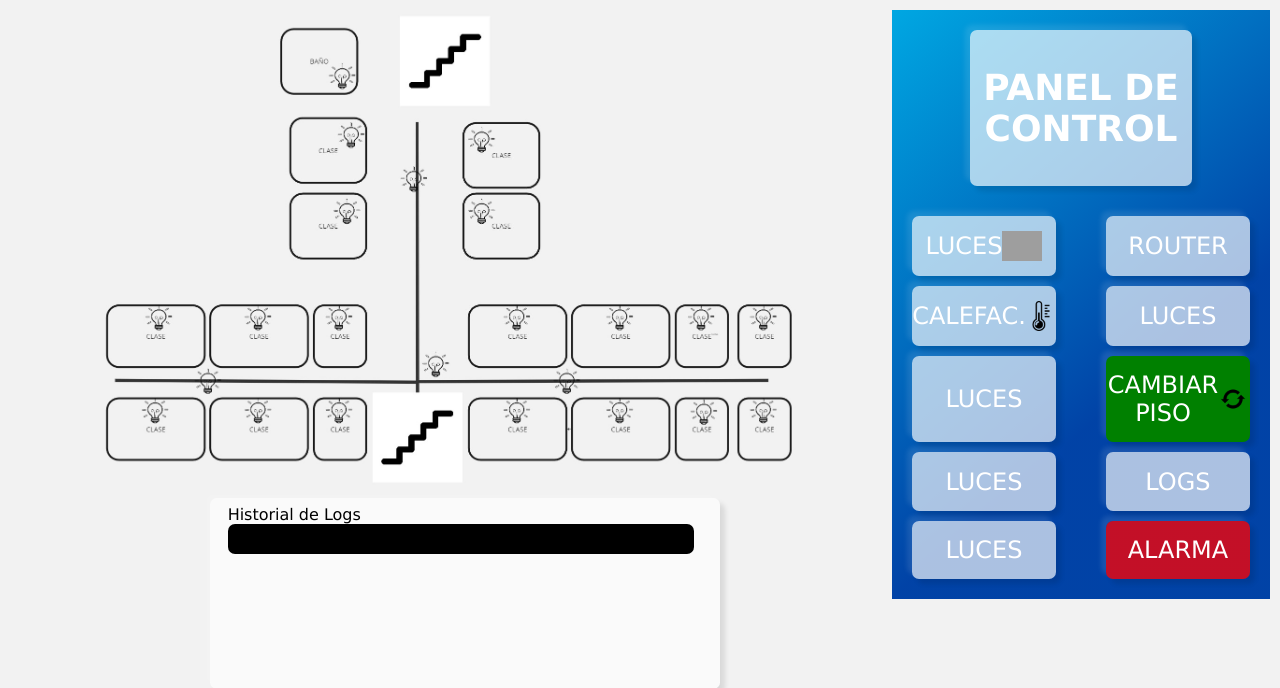
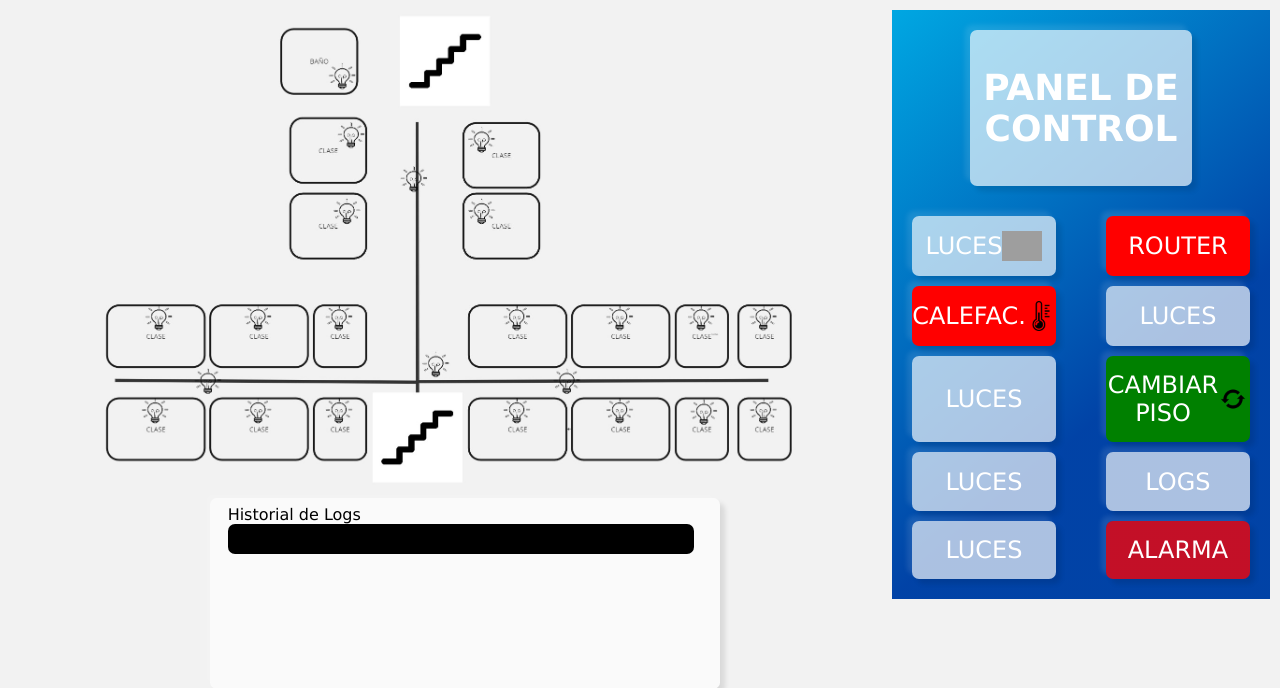
Before and after one commit to Ibaigz/Erronka0, a PHP site: page /plano1.php in a window 1280 px wide. Shown: the part 80-768 px from the top of the page. Run offline with PHP 8.4, Linux system fonts and the light colour scheme; the visitor is signed in with stand-in values (Sample User, id 1); data that the repository does not hold is empty; grey boxes are pictures that could not be loaded.

Commit message:
colores botones

```diff
--- a/plano1.css
+++ b/plano1.css
@@ -73,6 +73,21 @@ p {
 
 .fondoBoton {
     background-color: rgba(255, 255, 255, 0.67);
+    box-shadow:
+        -5px -5px 5px rgba(255, 255, 255, 0.1),
+        5px 5px 5px rgba(0, 0, 0, 0.1);
+
+    display: flex;
+    align-items: center;
+    justify-content: center;
+    width: 30%;
+    padding: 4%;
+    border-radius: 7px;
+    margin: 0 auto;
+}
+
+.fondoBoton1 {
+    background-color: red;
     box-shadow:
         -5px -5px 5px rgba(255, 255, 255, 0.1),
         5px 5px 5px rgba(0, 0, 0, 0.1);
@@ -195,7 +210,7 @@ p {
 
 /* CALEFACCION */
 
-.temperatura {
+#temperatura {
     width: 30px;
 
 }
--- a/plano1.php
+++ b/plano1.php
@@ -76,13 +76,13 @@ $todos = $stmt->fetchAll();
               LUCES
               <img id="bombilla" src="./media/bombilla.png" alt="" />
             </div>
-            <div id="myRouter" class="fondoBoton <?php echo $todos[2]['estado'] == 0 ? '' : 'encendido' ?>">
+            <div id="myRouter" class="fondoBoton1 <?php echo $todos[2]['estado'] == 0 ? '' : 'encendido' ?>">
               ROUTER
               <img id="router" src="./media/router.png" alt="" style="display: <?php echo $todos[2]['estado'] == 0 ? 'none' : 'block' ?>;">
             </div>
-            <div id="myCalefaccion" class="fondoBoton" onclick="mostrarAlerta()">
+            <div id="myCalefaccion" class="fondoBoton1 <?php echo $todos[4]['estado'] == 0 ? '' : 'encendido' ?>">
               CALEFAC.
-              <img class="temperatura" src="./media/temperatura.png" alt="">
+              <img id="temperatura" src="./media/temperatura.png" alt="">
             </div>
             <div class="fondoBoton">LUCES</div>
             <div class="fondoBoton">LUCES</div>
@@ -130,21 +130,11 @@ $todos = $stmt->fetchAll();
 
     //Funcion click calefaccion
 
-    let mensajes = [
-      '¡Las calefacciones del centro se han encendido!',
-      '¡Las calefacciones del centro se han apagado!',
-    ];
-    let indice = 0;
-
-    function mostrarAlerta() {
-      alert(mensajes[indice]);
-      indice = (indice + 1) % mensajes.length; // Cambia el índice para el siguiente mensaje
-    }
 
 
     //Funcion click router
 
-    document.getElementById('myRouter').addEventListener('click', function () {
+    document.getElementById('myRouter').addEventListener('click', function() {
       var image = document.getElementById('router');
       let action;
       if (image.style.display === 'block') {
@@ -159,6 +149,33 @@ $todos = $stmt->fetchAll();
       let dispositivoID = 3; // Ajusta según sea necesario
       actualizarLogs(action, dispositivoID);
     });
+
+
+    // BOTON CALEFACCION
+
+    document.getElementById("myCalefaccion").addEventListener("click", function () {
+            this.classList.toggle("encendido");
+			mostrarAlerta();
+    });
+
+        let mensajes = [
+            '¡Las calefacciones del centro se han encendido!',
+            '¡Las calefacciones del centro se han apagado!',
+        ];
+        let indice = <?php echo $todos[4]['estado'] == 0 ? 0 : 1; ?>;
+
+        function mostrarAlerta() {
+			let action;
+			let dispositivoID = 5; // Ajusta según sea necesario
+			if (indice % 2 == 0) {
+				action = 'turnOn';
+			} else {
+				action = 'turnOff';
+			}
+            alert(mensajes[indice % 2]);
+            indice++;
+			actualizarLogs(action, dispositivoID);
+        }
 
     function actualizarLogs(action, dispositivoID) {
       // Enviar datos al servidor
```
Lines whose indentation alone changed are shown as unchanged.
